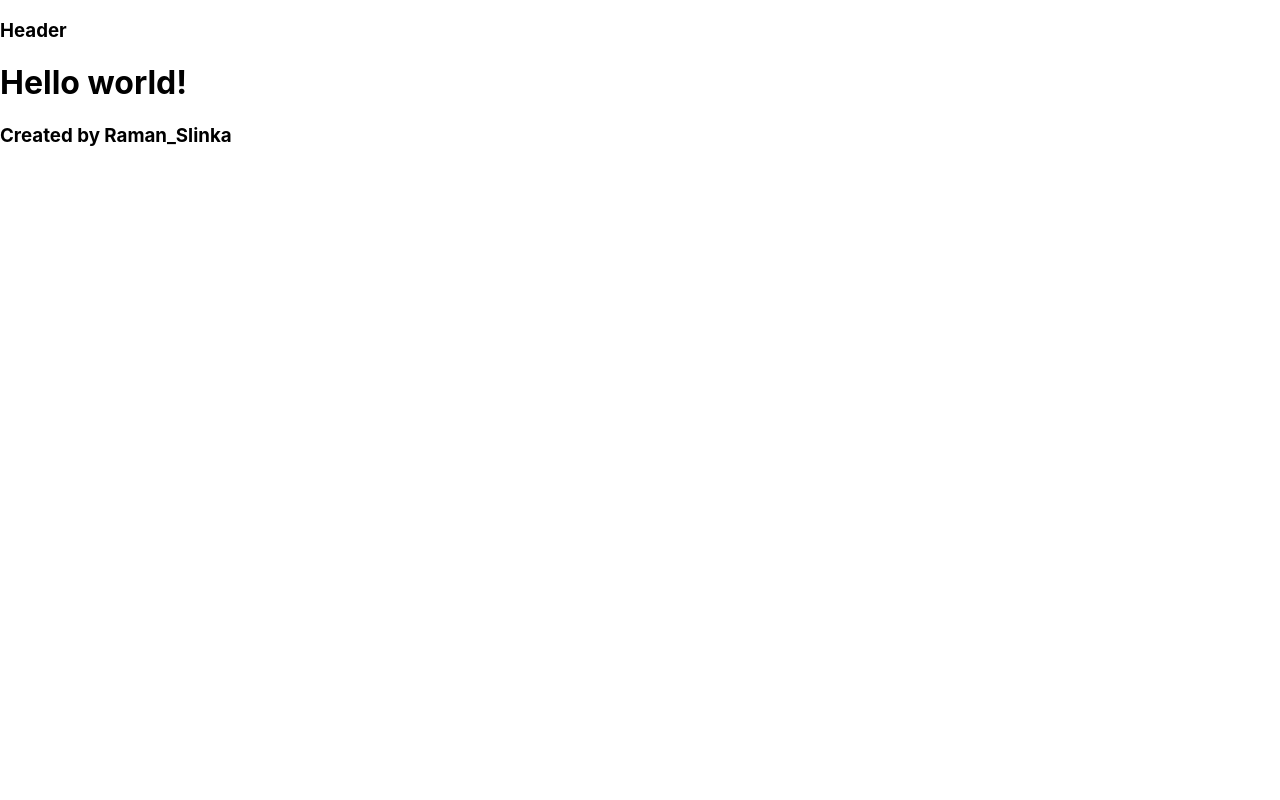
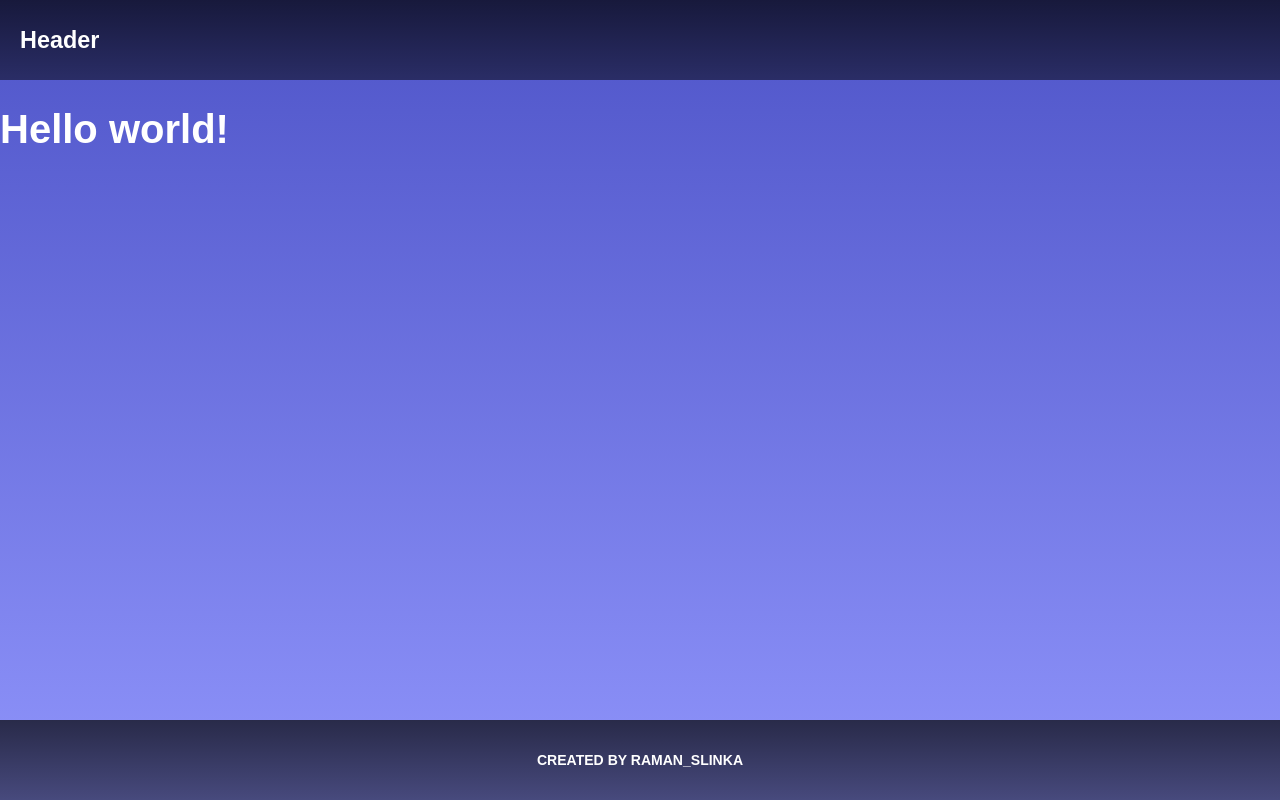
Before and after one commit to RamanSlinka/learn-Next.JS, a Next.js app: page / in a window 1280 px wide. Built offline with nearby package versions, Linux system fonts and the light colour scheme.

Commit message:
Styles(added scss)

```diff
--- a/package.json
+++ b/package.json
@@ -10,7 +10,8 @@
   "dependencies": {
     "next": "12.0.7",
     "react": "17.0.2",
-    "react-dom": "17.0.2"
+    "react-dom": "17.0.2",
+    "sass": "^1.47.0"
   },
   "devDependencies": {
     "eslint": "8.6.0",
--- a/pages/_app.js
+++ b/pages/_app.js
@@ -1,4 +1,4 @@
-import '../styles/globals.css'
+import '../styles/globals.scss'
 import Layout from "../Components/Layout";
 
 const MyApp = ({Component, pageProps}) => {
--- a/styles/globals.css
+++ /dev/null
@@ -1,16 +0,0 @@
-html,
-body {
-  padding: 0;
-  margin: 0;
-  font-family: -apple-system, BlinkMacSystemFont, Segoe UI, Roboto, Oxygen,
-    Ubuntu, Cantarell, Fira Sans, Droid Sans, Helvetica Neue, sans-serif;
-}
-
-a {
-  color: inherit;
-  text-decoration: none;
-}
-
-* {
-  box-sizing: border-box;
-}
--- /dev/null
+++ b/styles/globals.scss
@@ -0,0 +1,57 @@
+html,
+body {
+  padding: 0;
+  margin: 0;
+}
+
+body {
+  font-family: 'Montserrat', sans-serif;
+  background: linear-gradient(to bottom, #4e54c8, #8f94fb);
+  color: #fff;
+  font-size: 20px;
+}
+
+#__next {
+  min-height: 100vh;
+  display: grid;
+  grid-auto-rows: auto 1fr auto;
+}
+
+main {
+  padding: 20px;
+}
+
+header,
+footer {
+  min-height: 80px;
+}
+
+header {
+  background-image: linear-gradient(
+    to bottom,
+    rgba(0, 0, 0, 0.7),
+    rgba(0, 0, 0, 0.5)
+  );
+  display: flex;
+  align-items: center;
+  padding: 0 20px;
+}
+
+footer {
+  background-image: linear-gradient(
+    to bottom,
+    rgba(0, 0, 0, 0.7),
+    rgba(0, 0, 0, 0.5)
+  );
+  text-align: center;
+  font-size: 12px;
+  display: flex;
+  justify-content: center;
+  align-items: center;
+  text-transform: uppercase;
+}
+
+a {
+  color: #fff;
+  text-decoration: none;
+}
```
Also changed, not shown: styles/404.module.scss (added, +7 -0 lines), styles/Home.module.css (deleted, +0 -116 lines), styles/Home.module.scss (added, +7 -0 lines), styles/Navbar.module.scss (added, +26 -0 lines), styles/Socials.module.scss (added, +10 -0 lines), 1 other file (tests, documents, lock files or other folders).
